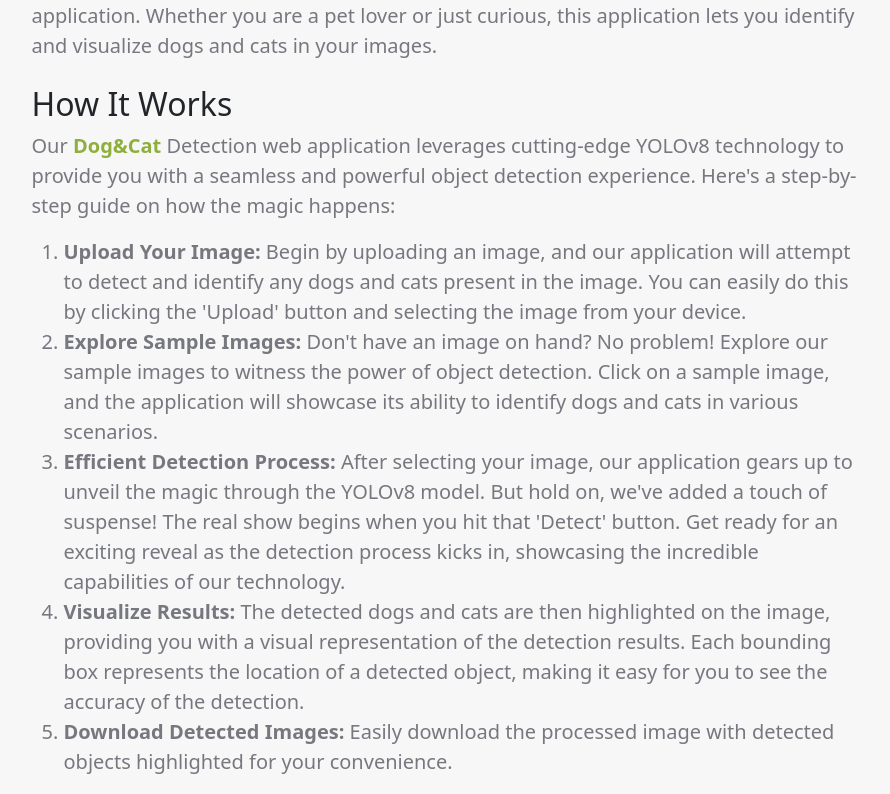
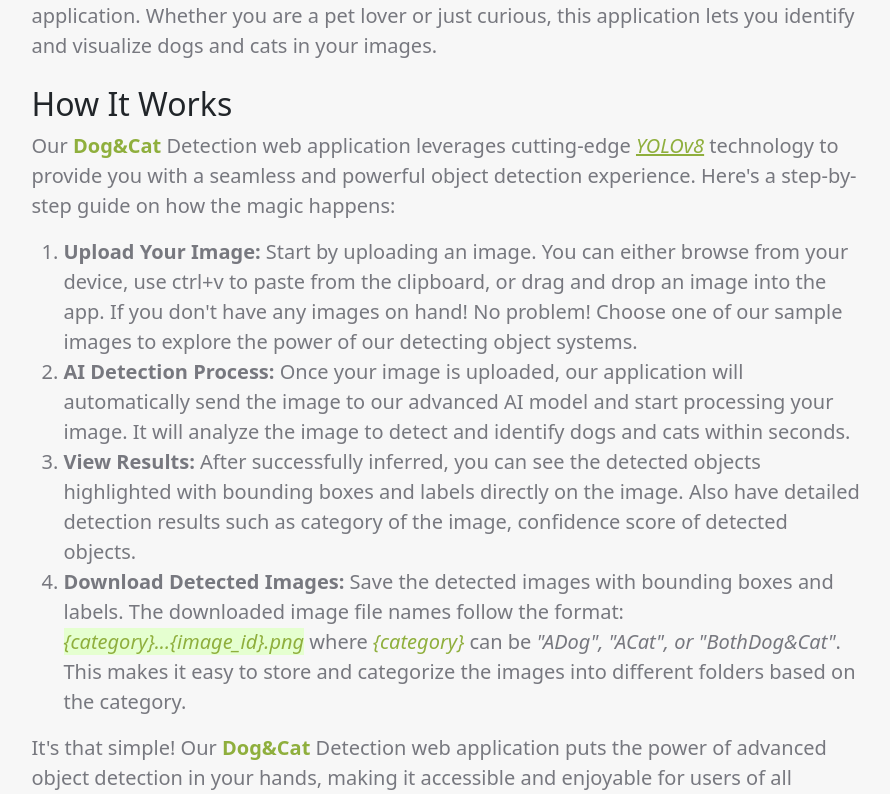
Before and after one commit to Santo-290798/dogcat-detection-app, a React (Vite) app in the folder frontend/: page /how-it-works in a window 1280 px wide. Shown: the part 326-1120 px from the top of the page, without its empty margins (193-1083 px from the left). Built offline with nearby package versions, Linux system fonts and the light colour scheme; no server answers.

Commit message:
Update some contents into the DescriptionPage page and colors of some components in the app for more suitable

```diff
--- a/frontend/src/components/DescriptionPage/index.jsx
+++ b/frontend/src/components/DescriptionPage/index.jsx
@@ -9,8 +9,7 @@
     const navigate = useNavigate();
 
     const handleTryItNow = () => {
-        // Navigate to the root path="/" (the `HomePage` page) when the button is clicked
-        navigate("/");
+        navigate("/detect-objects");
     };
 
     return (
@@ -27,37 +26,23 @@
 
                     <h2 className="mt-4">How It Works</h2>
                     <p className="app-description">
-                        Our <span className="green-color fw-bold">Dog&Cat </span>Detection web application leverages cutting-edge
-                        YOLOv8 technology to provide you with a seamless and powerful object
+                        Our <span className="green-color fw-bold">Dog&Cat </span>Detection web application leverages cutting-edge <a href="https://docs.ultralytics.com/models/yolov8/" className="green-color fst-italic" target="_blank">YOLOv8</a> technology to provide you with a seamless and powerful object
                         detection experience. Here's a step-by-step guide on how the magic
                         happens:
                     </p>
 
                     <ol className="app-description">
                         <li>
-                            <strong>Upload Your Image:</strong> Begin by uploading an image, and our application will attempt to detect and identify any dogs and cats present in the image. You can easily
-                            do this by clicking the 'Upload' button and selecting the image
-                            from your device.
+                            <strong>Upload Your Image:</strong> Start by uploading an image. You can either browse from your device, use ctrl+v to paste from the clipboard, or drag and drop an image into the app. If you don't have any images on hand! No problem! Choose one of our sample images to explore the power of our detecting object systems.
                         </li>
                         <li>
-                            <strong>Explore Sample Images:</strong> Don't have an image on
-                            hand? No problem! Explore our sample images to witness the power
-                            of object detection. Click on a sample image, and the application
-                            will showcase its ability to identify dogs and cats in various
-                            scenarios.
+                            <strong>AI Detection Process:</strong> Once your image is uploaded, our application will automatically send the image to our advanced AI model and start processing your image. It will analyze the image to detect and identify dogs and cats within seconds.
                         </li>
                         <li>
-                            <strong>Efficient Detection Process:</strong> After selecting your image, our application gears up to unveil the magic through the YOLOv8 model. But hold on, we've added a touch of suspense! The real show begins when you hit that 'Detect' button. Get ready for an exciting reveal as the detection process kicks in, showcasing the incredible capabilities of our technology.
+                            <strong>View Results:</strong> After successfully inferred, you can see the detected objects highlighted with bounding boxes and labels directly on the image. Also have detailed detection results such as category of the image, confidence score of detected objects.
                         </li>
                         <li>
-                            <strong>Visualize Results:</strong> The detected dogs and cats are
-                            then highlighted on the image, providing you with a visual
-                            representation of the detection results. Each bounding box
-                            represents the location of a detected object, making it easy for
-                            you to see the accuracy of the detection.
-                        </li>
-                        <li>
-                            <strong>Download Detected Images:</strong> Easily download the processed image with detected objects highlighted for your convenience.
+                            <strong>Download Detected Images:</strong> Save the detected images with bounding boxes and labels. The downloaded image file names follow the format: <span className="file-name-format text-nowrap fst-italic">{"{category}...{image_id}.png"}</span> where <span className="green-color fst-italic">{"{category}"}</span> can be <i>"ADog", "ACat", or "BothDog&Cat"</i>. This makes it easy to store and categorize the images into different folders based on the category.
                         </li>
                     </ol>
 
@@ -72,7 +57,7 @@
                         Ready to see the magic? Click the button below to start detecting
                         dogs and cats in your images!
                     </p>
-                    <Button variant="primary" onClick={handleTryItNow}>Try It Now</Button>
+                    <Button className="upload-btn" onClick={handleTryItNow}>Try It Now</Button>
                 </Col>
             </Row>
         </Container>
--- a/frontend/src/components/DetectObject/index.jsx
+++ b/frontend/src/components/DetectObject/index.jsx
@@ -294,8 +294,8 @@
                                                                         <p>The image downloaded including the <i>boxes</i> and <i>labels</i> similar to the image view.</p>
                                                                         <div>
                                                                             <div>File name of the image follows format:</div>
-                                                                            <div className="border p-2" id="file-name-format">
-                                                                                <span className="bg-light text-info">{"{category}"}_{"{num_dogs}"}dogs{"{num_cats}"}cats_{"{image_id}"}.png</span>
+                                                                            <div className="border p-2">
+                                                                                <span className="file-name-format fst-italic">{"{category}"}_{"{num_dogs}"}dogs{"{num_cats}"}cats_{"{image_id}"}.png</span>
                                                                             </div>
                                                                         </div>
                                                                     </>
@@ -304,7 +304,7 @@
                                                                 <Button
                                                                     variant="outline-light"
                                                                     size="sm"
-                                                                    className="rounded-circle text-info fs-6 mb-1"
+                                                                    className="rounded-circle text-secondary fs-6 mb-1"
                                                                 >
                                                                     &#9432;
                                                                 </Button>
--- a/frontend/src/components/Navbar/index.jsx
+++ b/frontend/src/components/Navbar/index.jsx
@@ -57,16 +57,9 @@
                             <Link to="/" className="nav-link" onClick={handleSelect}>Home</Link>
                             <Link to="/how-it-works" className="nav-link" onClick={handleSelect}>How it works</Link>
                             <NavDropdown title="Solutions" id="solutions-dropdown">
-                                <NavDropdown.Item href="/#solution/detect">Detection</NavDropdown.Item>
-                                {/* <NavDropdown.Item href="#solution/segment">Segmentation</NavDropdown.Item>
-                                <NavDropdown.Item href="#solution/classify">Classification</NavDropdown.Item>
-                                <NavDropdown.Divider />
-                                <NavDropdown.Item href="#solution/pose">Pose estimation</NavDropdown.Item> */}
-                            </NavDropdown>
-                            <NavDropdown title="Features" id="features-dropdown">
-                                <NavDropdown.Item href="/#feature/ai">Computer vision</NavDropdown.Item>
-                                {/* <NavDropdown.Item href="#feature/export">Export images</NavDropdown.Item> */}
-                                {/* <NavDropdown.Item href="#feature/auto-labeling">Auto labeling</NavDropdown.Item> */}
+                                <NavDropdown.Item href="/detect-objects">Object Detection</NavDropdown.Item>
+                                {/* <NavDropdown.Item href="/export">Export images</NavDropdown.Item>
+                                <NavDropdown.Item href="/auto-labeling">Auto labeling</NavDropdown.Item> */}
                             </NavDropdown>
                         </Nav>
                         <div>
--- a/frontend/src/components/Popover/index.jsx
+++ b/frontend/src/components/Popover/index.jsx
@@ -4,7 +4,7 @@
 export default function PopoverCustomize({ id, children, popover_header, popover_body }) {
     const popover = (
         <Popover id={id}>
-            <Popover.Header as="div" className="app-description bg-info fs-6 fw-medium">{popover_header}</Popover.Header>
+            <Popover.Header as="div" className="app-description fs-6 fw-medium">{popover_header}</Popover.Header>
             <Popover.Body className="app-description fs-6">{popover_body}</Popover.Body>
         </Popover>
     )
--- a/frontend/src/components/Popover/style.css
+++ b/frontend/src/components/Popover/style.css
@@ -1,21 +1,26 @@
 .popover#popover-download-image-info {
-    max-width: 465px;
+    max-width: 455px;
+}
+
+.file-name-format {
+    background-color: #E5FFD0;
+    color: #8FAF3D;
 }
 
 @media screen and (max-width: 426px) {
     .popover#popover-download-image-info {
-        max-width: 415px;
+        max-width: 405px;
     }
 }
 
 @media screen and (max-width: 376px) {
     .popover#popover-download-image-info {
-        max-width: 360px;
+        max-width: 355px;
     }
 }
 
 @media screen and (max-width: 321px) {
     .popover#popover-download-image-info {
-        max-width: 310px;
+        max-width: 305px;
     }
 }
```
